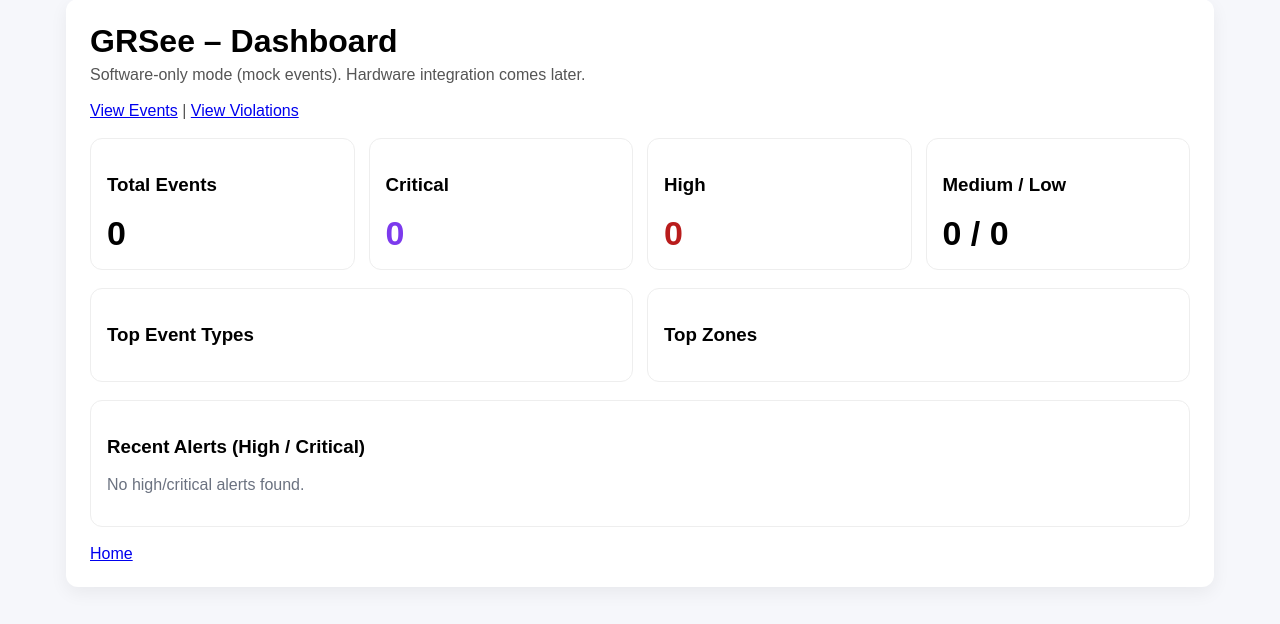
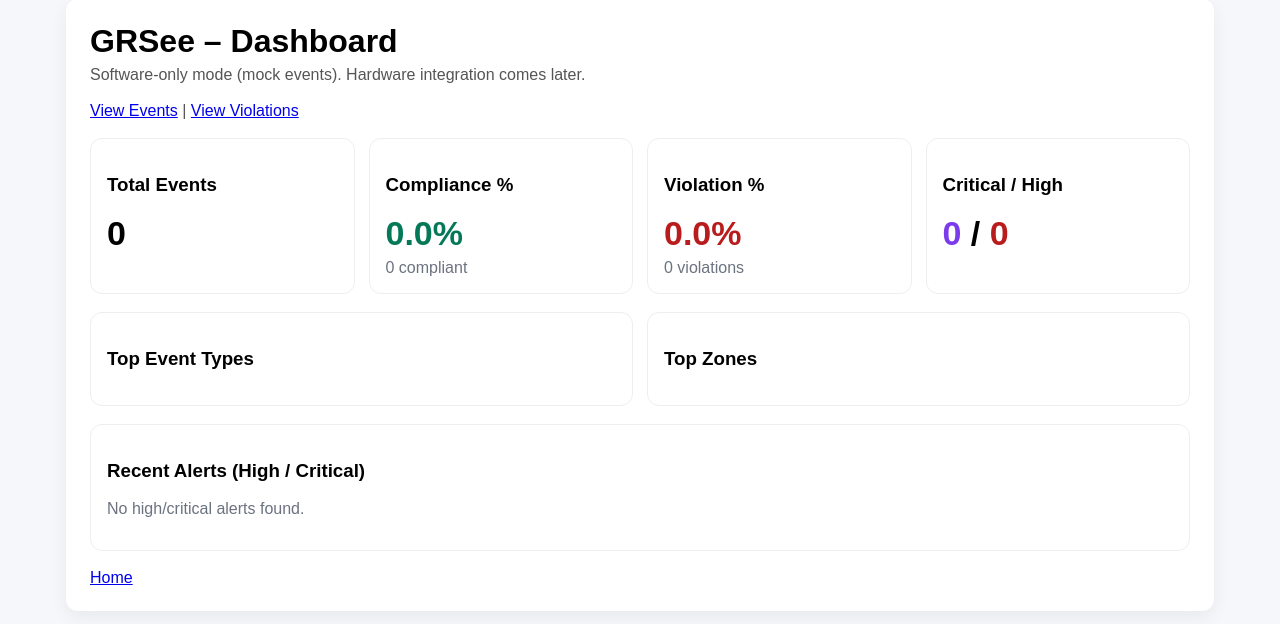
Before and after one commit to simeonlavarias/grsee-iot-compliance, a Flask app: page /dashboard in a window 1280 px wide. Shown: the part 31-655 px from the top of the page. Run offline with Flask 3, Linux system fonts and the light colour scheme.

Commit message:
Compliance classification and posture features implemented.

```diff
--- a/app.py
+++ b/app.py
@@ -19,32 +19,59 @@ def load_events():
 def compute_dashboard_stats(events):
     total = len(events)
 
+    # Counts by severity
     severity_counts = {"low": 0, "medium": 0, "high": 0, "critical": 0}
     for e in events:
         sev = (e.get("severity") or "").strip().lower()
         if sev in severity_counts:
             severity_counts[sev] += 1
 
+    # Counts by event type
     event_type_counts = {}
     for e in events:
         t = e.get("event_type", "UNKNOWN")
         event_type_counts[t] = event_type_counts.get(t, 0) + 1
 
+    # Counts by zone
     zone_counts = {}
     for e in events:
         z = e.get("zone", "UNKNOWN")
         zone_counts[z] = zone_counts.get(z, 0) + 1
 
+    # Recent alerts = latest HIGH/CRITICAL events (top 5)
     high_alerts = [e for e in events if (e.get("severity", "").lower() in ["high", "critical"])]
     high_alerts = sorted(high_alerts, key=lambda e: e.get("timestamp", ""), reverse=True)[:5]
+
+    # -----------------------------
+    # Compliance KPIs (Rule Engine)
+    # -----------------------------
+    violations_count = 0
+    compliant_count = 0
+
+    for e in events:
+        result = evaluate_event(e)
+        if result["policy_result"]["is_violation"]:
+            violations_count += 1
+        else:
+            compliant_count += 1
+
+    compliance_percent = round((compliant_count / total) * 100, 1) if total > 0 else 0.0
+    violation_percent = round((violations_count / total) * 100, 1) if total > 0 else 0.0
 
     return {
         "total": total,
         "severity_counts": severity_counts,
         "event_type_counts": event_type_counts,
         "zone_counts": zone_counts,
-        "recent_alerts": high_alerts
+        "recent_alerts": high_alerts,
+
+        # New KPIs
+        "violations_count": violations_count,
+        "compliant_count": compliant_count,
+        "compliance_percent": compliance_percent,
+        "violation_percent": violation_percent
     }
+
 
 
 @app.route("/")
@@ -56,7 +83,18 @@ def home():
 def events():
     events_list = load_events()
     events_list = sorted(events_list, key=lambda e: e.get("timestamp", ""), reverse=True)
-    return render_template("events.html", events=events_list)
+
+    # Evaluate compliance status for each event
+    enriched_events = []
+    for e in events_list:
+        result = evaluate_event(e)
+        status = "VIOLATION" if result["policy_result"]["is_violation"] else "COMPLIANT"
+        enriched_events.append({
+            **e,
+            "compliance_status": status
+        })
+
+    return render_template("events.html", events=enriched_events)
 
 
 @app.route("/dashboard")
--- a/rule_engine.py
+++ b/rule_engine.py
@@ -86,7 +86,7 @@ def evaluate_event(event: dict) -> dict:
         return result
 
     # Rule 2: Motion detected after-hours in sensitive zones
-    if event_type == "MOTION_DETECTED" and _is_after_hours(ts) and zone in {"ATM_VAULT", "SERVER_ROOM"}:
+    if event_type == "MOTION_DETECTED" and _is_after_hours(ts) and zone in {"CASH_VAULT", "SERVER_ROOM"}:
         result["policy_result"] = {
             "policy_id": "POL-PA-002",
             "policy_name": "After-hours motion in restricted zone",
--- a/templates/dashboard.html
+++ b/templates/dashboard.html
@@ -23,22 +23,31 @@
       </div>
 
       <div class="card">
-        <h3>Critical</h3>
-        <div class="big sev-critical">{{ stats.severity_counts.critical }}</div>
+        <h3>Compliance %</h3>
+        <div class="big sev-low">{{ stats.compliance_percent }}%</div>
+        <p class="muted" style="margin: 6px 0 0 0;">
+          {{ stats.compliant_count }} compliant
+        </p>
       </div>
 
       <div class="card">
-        <h3>High</h3>
-        <div class="big sev-high">{{ stats.severity_counts.high }}</div>
+        <h3>Violation %</h3>
+        <div class="big sev-high">{{ stats.violation_percent }}%</div>
+        <p class="muted" style="margin: 6px 0 0 0;">
+          {{ stats.violations_count }} violations
+        </p>
       </div>
 
       <div class="card">
-        <h3>Medium / Low</h3>
+        <h3>Critical / High</h3>
         <div class="big">
-          {{ stats.severity_counts.medium }} / {{ stats.severity_counts.low }}
+          <span class="sev-critical">{{ stats.severity_counts.critical }}</span>
+          /
+          <span class="sev-high">{{ stats.severity_counts.high }}</span>
         </div>
       </div>
     </section>
+
 
     <section class="grid-2">
       <div class="card">
```
Also changed, not shown: templates/events.html (+28 -3 lines).
